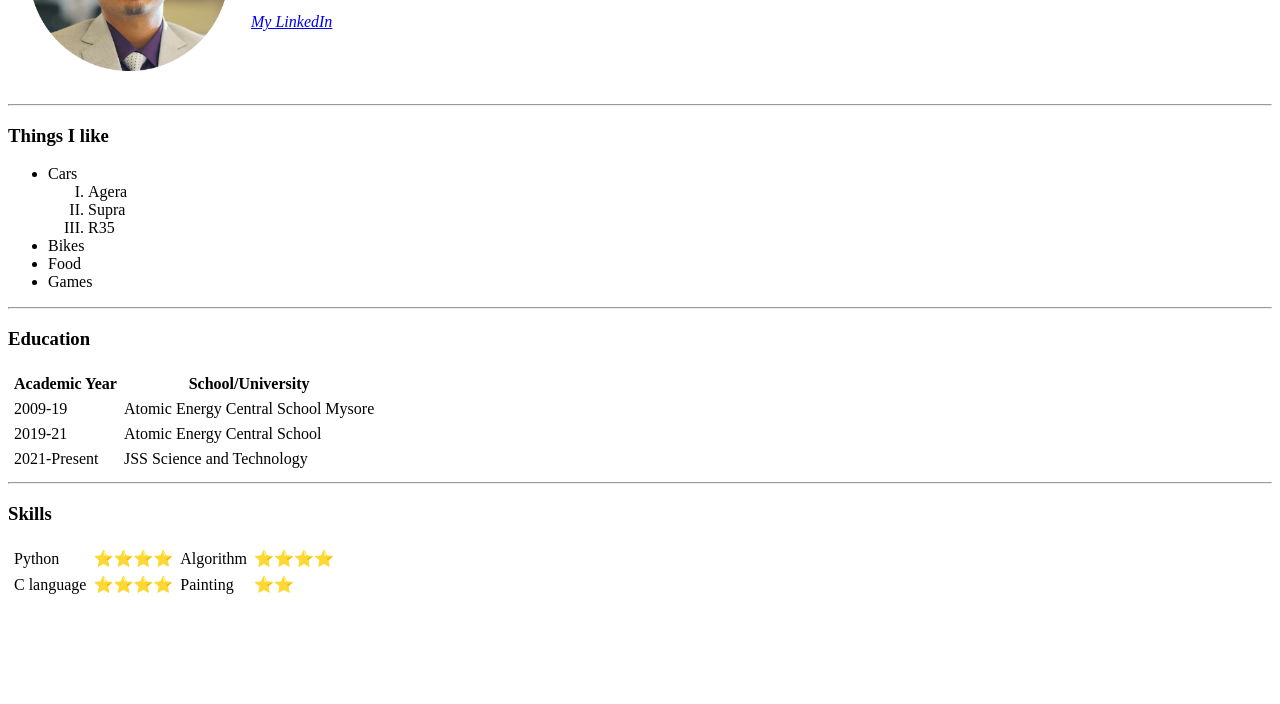
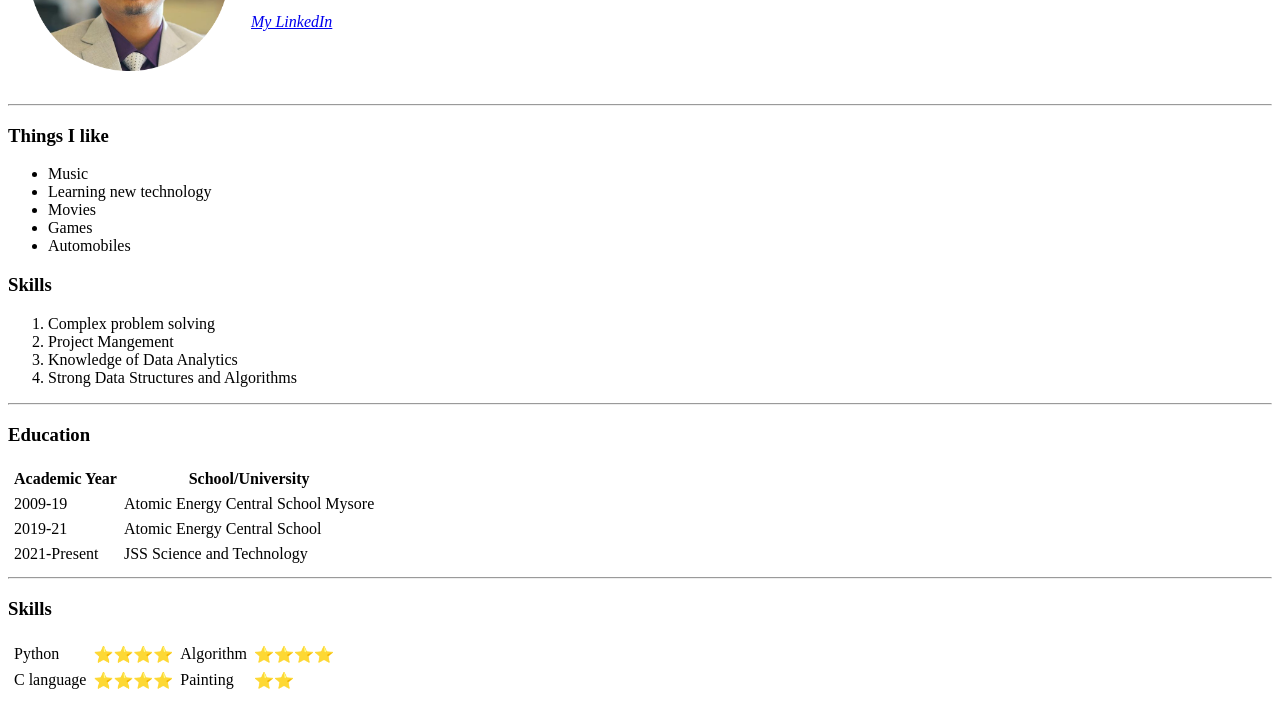
Before and after one commit to NiteeshJM/CV, a plain HTML site: page index.html in a window 1280 px wide. Shown: the part 158-862 px from the top of the page. Before the commit the page ends 800 px from the top, so only its background shows below. Drawn offline with Linux system fonts and the light colour scheme.

Commit message:
Update index.html

```diff
--- a/index.html
+++ b/index.html
@@ -24,16 +24,19 @@
     <hr>
     <h3>Things I like</h3>
     <ul>
-        <li>Cars</li>
-        <ol type="I">
-            <li>Agera</li>
-            <li>Supra</li>
-            <li>R35</li>
-        </ol>
-        <li>Bikes</li>
-        <li>Food</li>
+        <li>Music</li>
+        <li>Learning new technology</li>
+        <li>Movies</li>
         <li>Games</li>
+        <li>Automobiles</li>
     </ul>
+    <h3>Skills</h3>
+    <ol>
+        <li>Complex problem solving</li>
+        <li>Project Mangement</li>
+        <li>Knowledge of Data Analytics</li>
+        <li>Strong Data Structures and Algorithms</li>
+    </ol>
     <hr>
     <h3>Education</h3>
     <table cellspacing="5">
```
